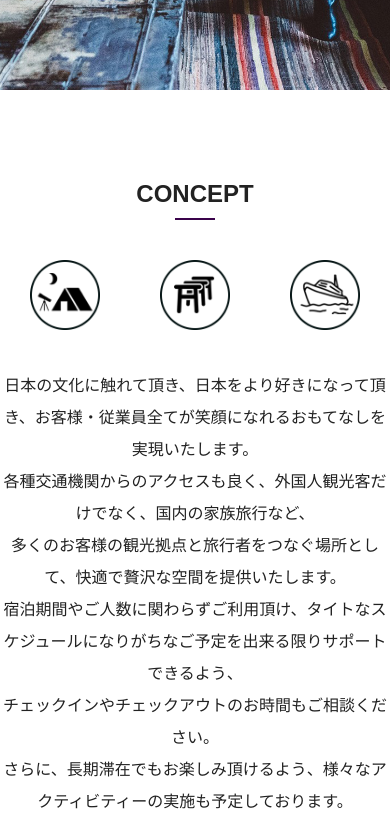
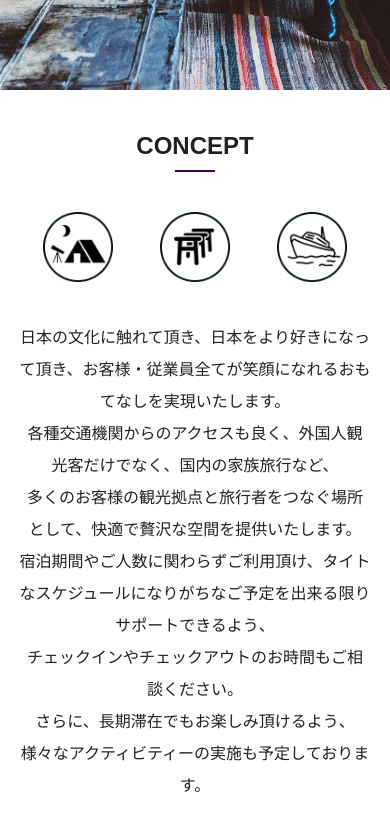
Before and after one commit to shinji-25/p-dev-02, a plain HTML site: page index.html in a window 390 px wide. Shown: the part 560-1391 px from the top of the page. Drawn offline with Linux system fonts and the light colour scheme.

Commit message:
tab_sp用CSSの追加

```diff
--- a/css/stylesheet.css
+++ b/css/stylesheet.css
@@ -201,6 +201,23 @@
     width: 70px;
     height: 70px;
 }
+
+/* タブレット用 */
+@media screen and (max-width: 959px) {
+    .p-concept {
+        margin: 2rem auto 0;
+        max-width: 90%;
+    }
+    }
+
+
+    /* スマホ用 */
+    @media screen and (max-width: 559px) {
+    .p-concept {
+        margin: 2rem auto 0;
+        max-width: 90%;
+    }
+    }
 
 /* ==========================================================================
     ルーム
```
